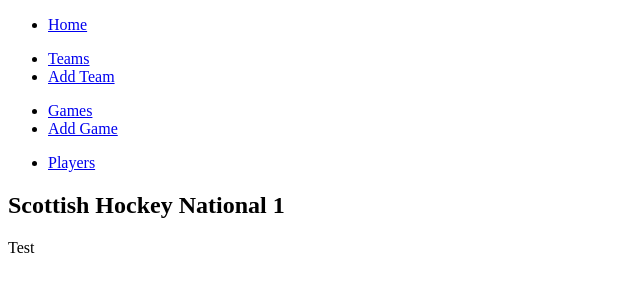
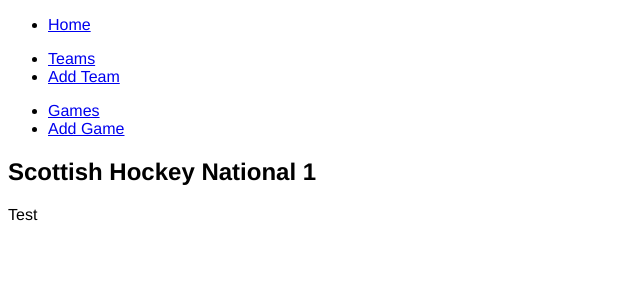
Before and after one commit to klamb95/python_project, a Flask app: page / in a window 1280 px wide. Shown: the top 300 px of the page, without its empty margins (0-640 px from the left). Run offline with Flask 2, Linux system fonts and the light colour scheme; some libraries are stand-ins or nearby versions.

Commit message:
tested that the CSS file works in the webpage

```diff
--- a/static/style.css
+++ b/static/style.css
@@ -0,0 +1,83 @@
+body{
+    font-family: "Helvetica", arial, sans-serif; font-size: 16px;
+  }
+
+  /* .task {
+    border: 1px solid #ccc;
+    width: 300px;
+    min-height: 68px;
+    padding: 10px;
+    display: flex;
+    line-height: 18px;
+    margin-bottom: 10px;
+  }
+
+  .name {
+    font-weight: bold;
+    margin-bottom: 0.5em;
+    margin-right: 0.3em;
+  }
+
+  .duration{
+    color: #8899a6;
+    font-size: 13px;
+    margin-left: 20px;
+  }
+
+  .buttons {
+    margin-top: 10px;
+    margin-left: 2px;
+    font-size: 1.4em;
+    color: #aab8c2;
+  }
+
+  .buttons i {
+    width: 100px;
+  } */
+
+  input, select, button {
+    font-size: 100%;
+    width : 100%;
+    padding: 10px;
+    margin: 10px;
+    box-sizing: border-box;
+  }
+
+  /* .trash-button{
+    display: contents;
+    font-size: 65%;
+  } */
+
+
+  /* .delete-form{
+    display: inline;
+  }
+   */
+  /* .menu{
+    display: flex;
+    padding: 10px;
+    background-color: grey;
+    color: white;
+  }
+   */
+  /* .menu li a{
+    text-decoration: none;
+  } */
+/*
+  .menu li a:visited{
+    color: white;
+  }
+
+  .menu li{
+    padding-right: 10px;
+    list-style: none;
+    color: white;
+    font-family: "Helvetica", arial, sans-serif; font-size: 14px;
+  }
+
+  .container{
+    display: flex;
+    flex-wrap: wrap;
+    width: 300px;
+    margin: 0 auto;
+  } */
--- a/templates/base.html
+++ b/templates/base.html
@@ -5,6 +5,8 @@
     <meta charset="UTF-8">
     <meta http-equiv="X-UA-Compatible" content="IE=edge">
     <meta name="viewport" content="width=device-width, initial-scale=1.0">
+    <link rel="stylesheet" href="href=//stackpath.bootstrapcdn.com/font-awesome/4.7.0/css/font-awesome.min.css">
+    <link rel="stylesheet" href="{{ url_for('static', filename='style.css') }}">
 </head>
 <body>
     <main>
@@ -31,11 +33,11 @@
                   <a href="/games/new">Add Game</a>
               </li>
             </ul>
-            <ul>
+            <!-- <ul>
               <li>
                   <a href="/players">Players</a>
               </li>
-            </ul>
+            </ul> -->
 
         </nav>
         <section id="main">
```
